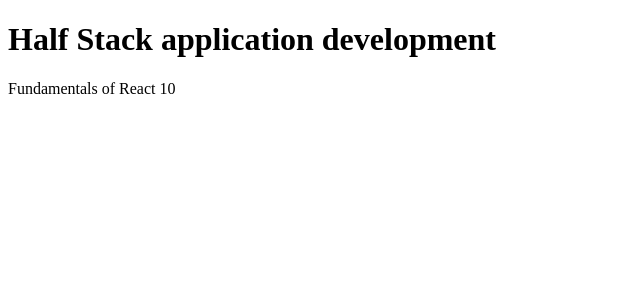
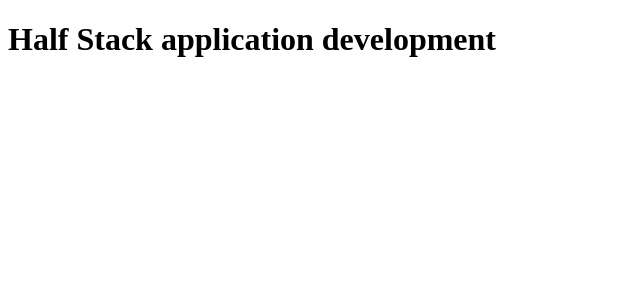
Before and after one commit to dat-monke/fullstackpart1, a React (Create React App) app in the folder courseinfo/: page / in a window 1280 px wide. Shown: the top 300 px of the page, without its empty margins (0-640 px from the left). Built offline with nearby package versions, Linux system fonts and the light colour scheme.

Commit message:
header checkpoint

```diff
--- a/courseinfo/src/App.js
+++ b/courseinfo/src/App.js
@@ -7,30 +7,15 @@ const Header = (props) => {
   )
 }
 
-const Content = (props) => {
-  console.log(props)
-  return (
-    <div>
-      <p>
-        {props.part} {props.exercises}
-      </p>
-    </div>
-  )
-}
-
 const App = () => {
   const course = 'Half Stack application development'
-  const courseInfo = [
-    {part:'Fundamentals of React', exercise: 10},
-    {part:'Using props to pass data', exercise: 7},
-    {part:'State of a component', exercise: 14},
-  ]
 
   return (
-    <div>
+    <>
       <Header course={course} />
-      <Content part={courseInfo[0].part} exercises={courseInfo[0].exercise} />
-    </div>
+      {/* <Content/>
+      <Footer/> */}
+    </>
   )
 }
 
```
